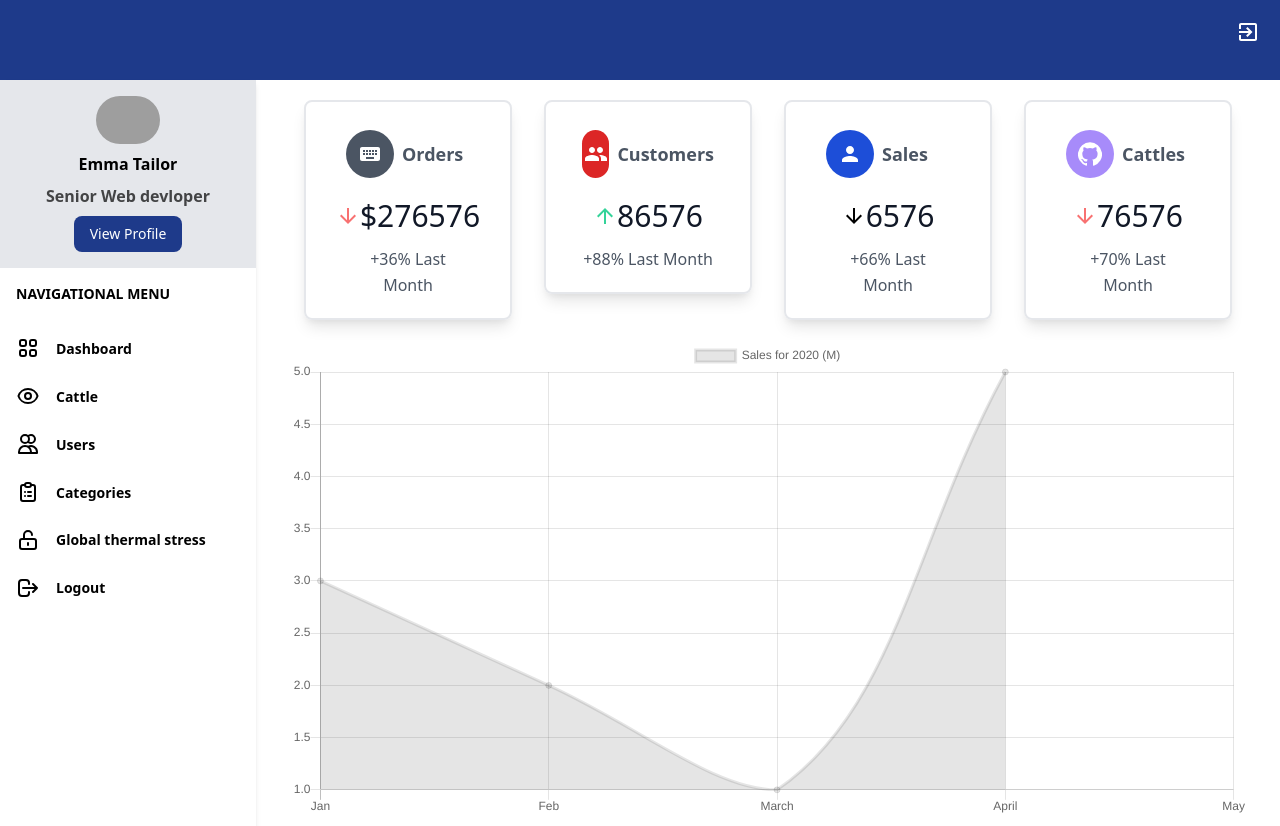
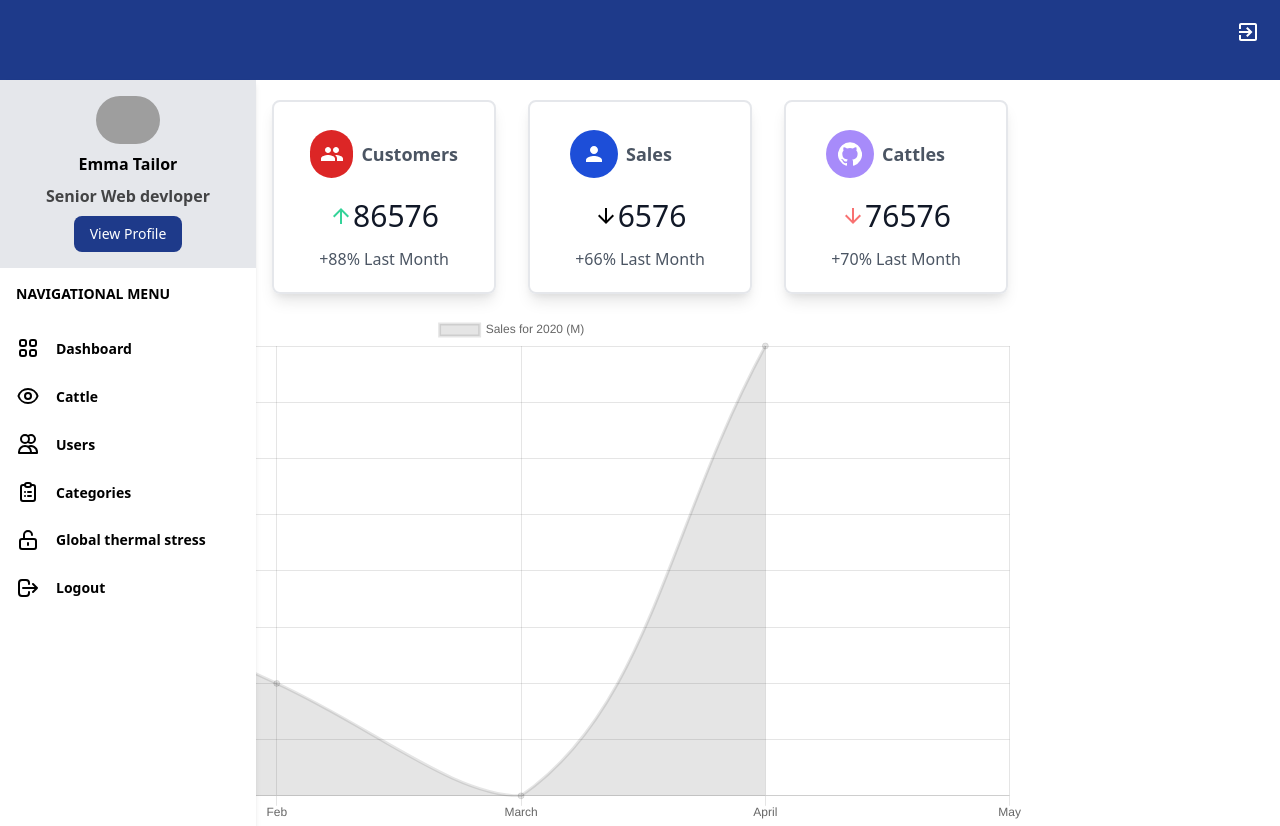
Before and after one commit to Cattle-Care/cattle-care-admin, a React (Create React App) app: page / in a window 1280 px wide. Built offline with nearby package versions, Linux system fonts and the light colour scheme; grey boxes are pictures that could not be loaded.

Commit message:
minor issue solved

```diff
--- a/src/components/global/Layout.js
+++ b/src/components/global/Layout.js
@@ -5,15 +5,13 @@ import Header from './Header';
 // eslint-disable-next-line react/prop-types
 const Layout = ({ children }) => (
   <>
-  <Header/>
-  <div className="flex flex-row">
-    <div className="fixed left-0 w-1/5 ">
-     <Sidebar />
+    <Header />
+    <div className="flex flex-row">
+      <div className="fixed left-0 w-1/5 ">
+        <Sidebar />
+      </div>
+      <div className="w-4/5">{children}</div>
     </div>
-    <div className="w-3/4 ml-72">
-      {children}
-    </div>
-  </div>
   </>
 );
 
--- a/src/components/global/Sidebar.js
+++ b/src/components/global/Sidebar.js
@@ -41,8 +41,8 @@ function Sidebar() {
           <div className="bg-transparent py-2 rounded-r-full hover:bg-gray-200 mr-2 hover:text-blue-500">
             <div className="flex flex-row items-center ml-4">
               <DashBoardIcon />
-              <Link to="/dashboard">
-                <a href="/" className="ml-4 text-sm font-semibold">
+              <Link to="/">
+                <a href="#" className="ml-4 text-sm font-semibold">
                   Dashboard
                 </a>
               </Link>
```
